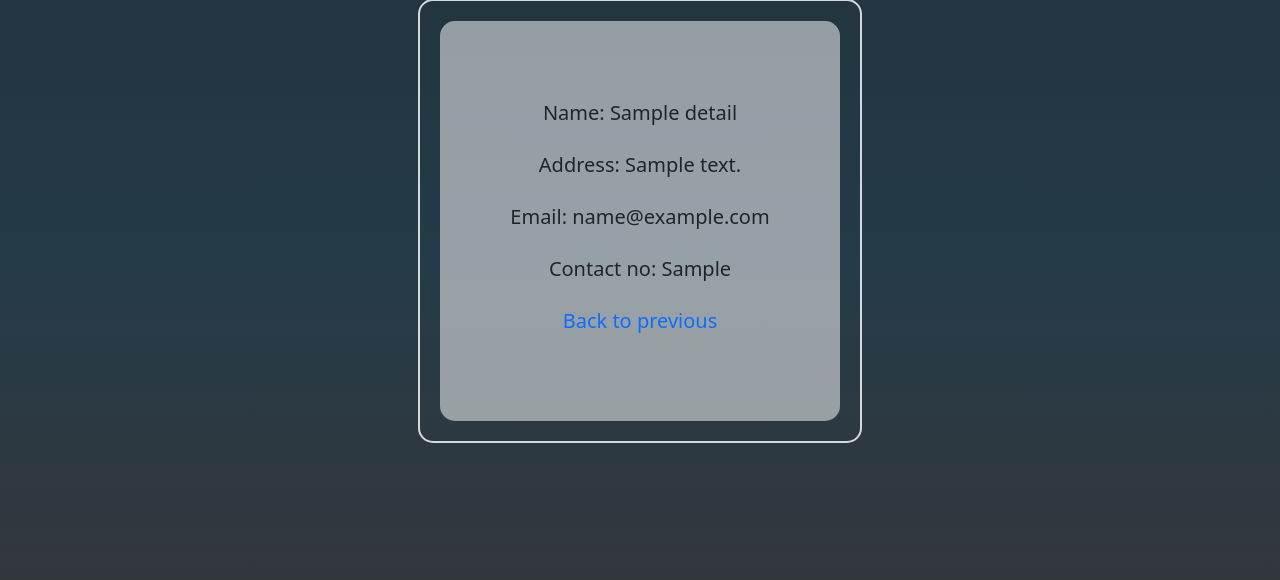
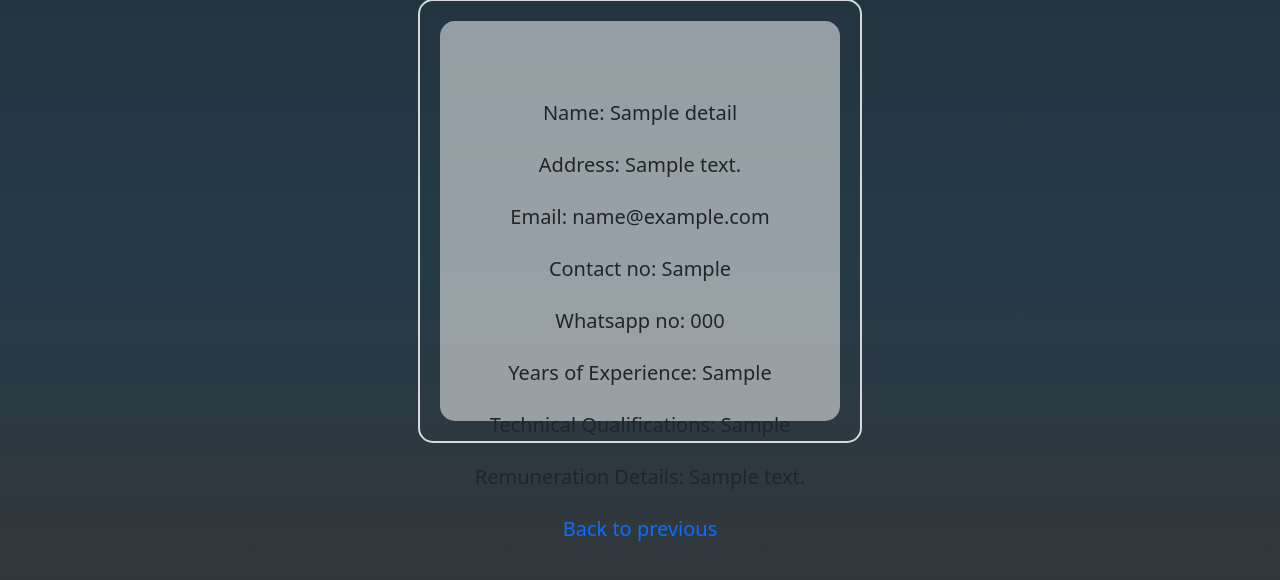
Before and after one commit to Akshay-s-nair/PALLIVASAL_WEBSITE_2, a Flask app: page /view_localworkforce/1 in a window 1280 px wide. Shown: the part 137-717 px from the top of the page. Run offline with Flask 3, Linux system fonts and the light colour scheme; tables that the repository leaves empty hold one stand-in row (values such as "Sample post"); some libraries are stand-ins or nearby versions.

Commit message:
added userdash to db to view_localworkforce

```diff
--- a/app.py
+++ b/app.py
@@ -9,7 +9,7 @@ from datetime import timedelta
 from flask_session import Session
 from flask_login import current_user ,LoginManager
 from db import db_init, db
-from models import Details , Places
+from models import Details , Places , LocalWorkforce
 from sqlalchemy.sql.expression import update
 # login_manager = LoginManager()
 # from sqlalchemy import text
@@ -85,10 +85,30 @@ def signin():
     list = Details.query.filter_by(accept = 1)
     return render_template('signin.html', list=list)
 
+
+# @app.route('/userdash_submit', methods=['GET', 'POST'])
+# def userdash_submit():
+
 @app.route('/userdash/<int:sno>', methods=['GET', 'POST'])
 def userdash(sno):
+    if(request.method == 'POST'):
+        whatsapp = request.form.get('whatsapp')
+        remuneration = request.form.get('remuneration')
+        technical = request.form.get('technical')
+        experience = request.form.get('exp')
+
+        entry = LocalWorkforce.query.join(Details).filter(Details.sno == sno).first()
+
+        if entry:
+            entry.whatsapp_number = whatsapp
+            entry.remuneration_details = remuneration
+            entry.technical_qualifications = technical
+            entry.years_of_exp = experience
+
+            db.session.commit()
+
     list = Details.query.filter_by(sno=sno , accept = 1).all()
-    return render_template('userdash.html', list = list)
+    return render_template('userdash.html', list = list )
 
 @app.route('/register', methods = ['GET','POST'])
 def register():
@@ -198,8 +218,12 @@ def admin_accept():
     # row = Details.query.get(row_id)
     # stmt = update(Details).where(Details.accept == None).values(accept = 1)
     row_id = request.form.get('row_id')
-    stmt = Details.query.filter_by(sno = row_id).first()
-    stmt.accept = 1
+    details_instance = Details.query.filter_by(sno=row_id).first()
+    details_instance.accept = 1
+    db.session.commit()
+
+    new_local_workforce = LocalWorkforce(details_id=details_instance.sno)
+    db.session.add(new_local_workforce)
     db.session.commit()
     # session.query(Details).filter(Details.accept == None , sno = row_id).update({Details.accept: 1})
     # stmt = Details.update().where(Details.accept == None).values(accept = 1)
@@ -395,7 +419,8 @@ def local_workforce():
 @app.route('/view_localworkforce/<int:sno>', methods=['GET', 'POST'])
 def view_localworkforce(sno):
     list = Details.query.filter_by(sno = sno , accept = 1)
-    return render_template('view_localworkforce.html' , list = list)
+    info = LocalWorkforce.query.filter_by(details_id = sno)
+    return render_template('view_localworkforce.html' , list = list, info = info )
 
 
 @app.route('/plantation_crops')
--- a/config.json
+++ b/config.json
@@ -1,7 +1,7 @@
 {
   "data": {
     "local_server": "True",
-    "local_uri": "mysql://root:@localhost/pallivasaldatabase",
+    "local_uri": "mysql://root:Qwerty123@localhost/pallivasal",
     "admin_username": "admin",
     "admin_password": "1234",
     "error": "Invalid Username or Password"
--- a/templates/view_localworkforce.html
+++ b/templates/view_localworkforce.html
@@ -1,9 +1,13 @@
 <!DOCTYPE html>
 <html lang="en">
   <head>
-    <meta charset="UTF-8">
-    <meta name="viewport" content="width=device-width, initial-scale=1.0">
-    <link rel="stylesheet" type="text/css" href="{{ url_for('static',filename='CSS/localworkforce/localworkforce.css') }}"/>
+    <meta charset="UTF-8" />
+    <meta name="viewport" content="width=device-width, initial-scale=1.0" />
+    <link
+      rel="stylesheet"
+      type="text/css"
+      href="{{ url_for('static',filename='CSS/localworkforce/localworkforce.css') }}"
+    />
     {% for item in list %}
     <title>{{ item.name }}</title>
     {% endfor %}
@@ -12,29 +16,57 @@
       href="{{url_for('static',filename='images/logo.png')}}"
       type="image/icon type"
     />
-  <link href="https://cdn.jsdelivr.net/npm/bootstrap@5.2.2/dist/css/bootstrap.min.css" rel="stylesheet" integrity="sha384-Zenh87qX5JnK2Jl0vWa8Ck2rdkQ2Bzep5IDxbcnCeuOxjzrPF/et3URy9Bv1WTRi" crossorigin="anonymous">
-  <script src="https://kit.fontawesome.com/f5cbf694f9.js" crossorigin="anonymous"></script>
-<link rel="preconnect" href="https://fonts.gstatic.com" crossorigin>
+    <link
+      href="https://cdn.jsdelivr.net/npm/bootstrap@5.2.2/dist/css/bootstrap.min.css"
+      rel="stylesheet"
+      integrity="sha384-Zenh87qX5JnK2Jl0vWa8Ck2rdkQ2Bzep5IDxbcnCeuOxjzrPF/et3URy9Bv1WTRi"
+      crossorigin="anonymous"
+    />
+    <script
+      src="https://kit.fontawesome.com/f5cbf694f9.js"
+      crossorigin="anonymous"
+    ></script>
+    <link rel="preconnect" href="https://fonts.gstatic.com" crossorigin />
 
-  <link href="https://cdn.jsdelivr.net/npm/bootstrap@5.2.2/dist/css/bootstrap.min.css" rel="stylesheet" integrity="sha384-Zenh87qX5JnK2Jl0vWa8Ck2rdkQ2Bzep5IDxbcnCeuOxjzrPF/et3URy9Bv1WTRi" crossorigin="anonymous">
-
-
+    <link
+      href="https://cdn.jsdelivr.net/npm/bootstrap@5.2.2/dist/css/bootstrap.min.css"
+      rel="stylesheet"
+      integrity="sha384-Zenh87qX5JnK2Jl0vWa8Ck2rdkQ2Bzep5IDxbcnCeuOxjzrPF/et3URy9Bv1WTRi"
+      crossorigin="anonymous"
+    />
   </head>
-<body style="width: 100%;height: 100%;background-size: cover;">
+  <body style="width: 100%; height: 100%; background-size: cover">
     <div class="cnt">
       <div class="container">
-        <div class="row ">
+        <div class="row">
           <div class="parentv">
             <div class="bor">
               <div class="childv">
-                        {% for item in list %}
-                            <h5>Name: {{ item.name }}</h5>
-                            <h5>Address: {{item.address}}</h5>
-                            <h5>Email: {{item.email}}</h5>
-                            <h5>Contact no: {{item.contact}}</h5>
-
+                {% for item1 in list %}
+                <h5>Name: {{ item1.name }}</h5>
+                <h5>Address: {{item1.address}}</h5>
+                <h5>Email: {{item1.email}}</h5>
+                <h5>Contact no: {{item1.contact}}</h5>
                 {% endfor %}
-                        <h5><a id="atag" href="{{ url_for('local_workforce') }}">Back to previous</a></h5>
+                {% for item2 in info %}
+                {% if item2.whatsapp_number is not none %}
+                <h5>Whatsapp no: {{item2.whatsapp_number}}</h5>
+                {% endif %}
+                {% if item2.years_of_exp is not none %}
+                <h5>Years of Experience: {{item2.years_of_exp}}</h5>
+                {% endif %}
+                {% if item2.technical_qualifications is not none %}
+                <h5>Technical Qualifications: {{item2.technical_qualifications}}</h5>
+                {% endif %}
+                {% if item2.remuneration_details is not none %}
+                <h5>Remuneration Details: {{item2.remuneration_details}}</h5>
+                {% endif %}
+                {% endfor %}
+                <h5>
+                  <a id="atag" href="{{ url_for('local_workforce') }}"
+                    >Back to previous</a
+                  >
+                </h5>
               </div>
             </div>
           </div>
```
Also changed, not shown: templates/userdash.html (+6 -6 lines). Lines whose indentation alone changed are shown as unchanged.
